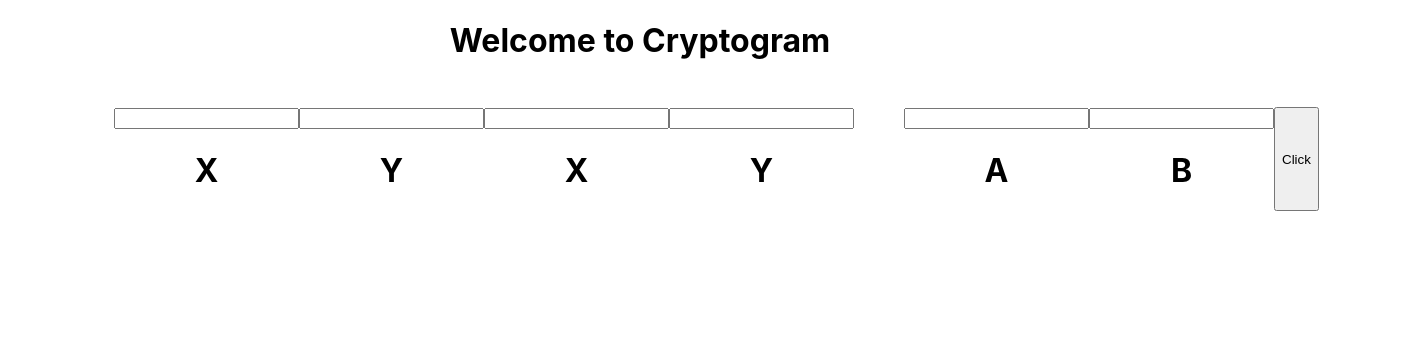
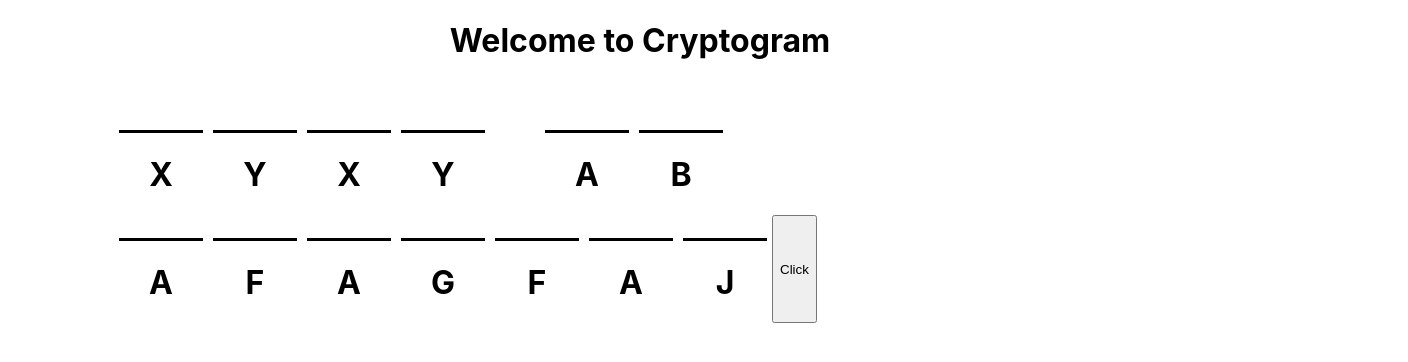
Before and after one commit to Fengyzh/cryptogram_project, a React (Create React App) app in the folder client/: page / in a window 1280 px wide. Shown: the top 362 px of the page, 1408 px wide, since content can reach past the window. Built offline with nearby package versions, Linux system fonts and the light colour scheme; no server answers.

Commit message:
visual cue added

```diff
--- a/client/src/components/GameBoard.css
+++ b/client/src/components/GameBoard.css
@@ -1,4 +1,20 @@
 .board{
     display: flex;
     padding: 2% 5%;
+    width: 100vw;
+    flex-wrap: wrap;
 }
+
+body {
+    overflow-x: hidden;
+}
+
+.inputs {
+    width: 80px;
+    text-align: center;
+    outline: none;
+    border: none;
+    border-bottom: 3px solid black;
+    margin: 0 5px;
+    font-size: large;
+}
--- a/client/src/components/GameBoard.js
+++ b/client/src/components/GameBoard.js
@@ -1,7 +1,7 @@
 import React, { useEffect, useState } from 'react';
 import Word from './Word';
 import './GameBoard.css';
-import words from '../data.json'
+import wwords from '../data.json'
 
 
 
@@ -9,15 +9,25 @@ export default function GameBoard() {
 
     const [state, setState] = useState({});
     const [value, setValue] = useState({});
+    const [words, setWords] = useState([]);
 
     function getBoard() {
         let list = document.getElementsByClassName(`inputs`);
         let arr = []
+        let dic = {}
         console.log(list)
         for (let i of list) {
+            if (dic[i.dataset.keyl] != i.value){
+                dic[i.dataset.keyl] = i.value
+            }
+
             arr.push(i.value)
         }
+
+
+
         console.log(arr)
+        console.log(dic)
 
     }
 
@@ -26,6 +36,15 @@ export default function GameBoard() {
     useEffect(() => {
         setValue(words)
 
+
+        fetch('http://localhost:4000/crypt').then((response)=>{
+            return response.text()
+        }).then((data)=>{
+
+            data = data.split(" ")
+            console.log(data)
+            setWords(data)
+        })
 
 
 
@@ -62,9 +81,8 @@ export default function GameBoard() {
      <div className='board'>
         {console.log("state", state)}
         {console.log("value", value)}
-
-    {words.keys.map((wordss, index)=>{
-        return <Word word={wordss} wordIndex= {words.values[index]}/>
+    {wwords.keys.map((wordss, index)=>{
+        return <Word wIndex={index} word={wordss} wordIndex= {words.values[index]}/>
     })}
 
     <button onClick={getBoard}>Click</button>
--- a/client/src/components/Letter.js
+++ b/client/src/components/Letter.js
@@ -1,24 +1,63 @@
-import React from 'react'
+import React, { useState } from 'react';
 
-export default function letter({keyLetter, fieldValue}) {
+export default function Letter({keyLetter, fieldValue, lIndex}) {
 
-    function handleChange() {
-        console.log("At letter " + keyLetter)
-    }
+  const [state, setState] = useState({});
 
+
+
+    let letterList = []
 
     function getValues(e) {
       let list = document.getElementsByClassName(`input${keyLetter}`);
+      let allInputs = document.getElementsByClassName(`inputs`);
+      let dict = {}
+      let stack = []
+
       for (let i of list) {
         i.value = e.target.value
         console.log(i.dataset.keyl)
+
       }
+
+      for (let j of allInputs) {
+          if (dict[j.dataset.keyl] != j.value){
+            dict[j.dataset.keyl] = j.value
+        }
+      }
+
+      /* Current: If there is a value that is dup, it will make
+         every input you click color red
+      */
+      for (const [key, value] of Object.entries(dict)) {
+          if (stack.includes(value) && value != "") {
+            console.log(stack.includes(value) && value != "")
+            for (let i of list) {
+              if (i.dataset.keyl == key){
+                i.style.color="red"
+              }
+
+            }
+          } else {
+            for (let i of list) {
+              if (i.dataset.keyl == key){
+                i.style.color="black"
+              }
+
+            }
+            stack.push(value)
+          }
+        }
+
+      console.log(stack)
+      console.log(dict)
+
 
   }
 
   return (
     <div>
-        <input className={`inputs input${keyLetter}`} onChange={getValues} data-keyL={keyLetter} maxLength="1"/>
+        <input className={`inputs input${keyLetter}`} data-index={lIndex} onChange={getValues} data-keyL={keyLetter} maxLength="1"/>
         <div><h1>{keyLetter}</h1></div>
 
     </div>
--- a/client/src/components/Word.js
+++ b/client/src/components/Word.js
@@ -3,7 +3,7 @@ import Letter from './Letter'
 import './Word.css'
 
 
-export default function word({word, wordIndex}) {
+export default function word({word, wordIndex, wIndex}) {
 
 
 
@@ -11,7 +11,8 @@ export default function word({word, wordIndex}) {
     <div className='word'>
      {word.split("").map((letter, index)=>{
             //console.log(letter)
-            return <Letter fieldValue={wordIndex[index]} keyLetter={letter}/>
+
+            return <Letter lIndex={(wIndex)+(index+1)} fieldValue={" "} keyLetter={letter}/>
 
         })
 
--- a/client/src/data.json
+++ b/client/src/data.json
@@ -1,4 +1,5 @@
 {
-    "keys" : ["XYXY", "AB"],
+    "keys" : ["XYXY", "AB", "AFAGFAJ"],
+
     "values": [["","", "", ""], ["", ""]]
 }
--- a/package.json
+++ b/package.json
@@ -1,6 +1,7 @@
 {
   "dependencies": {
     "axios": "^0.26.0",
+    "cors": "^2.8.5",
     "express": "^4.17.2"
   }
 }
```
Also changed, not shown: 2 other files (tests, documents, lock files or other folders).
